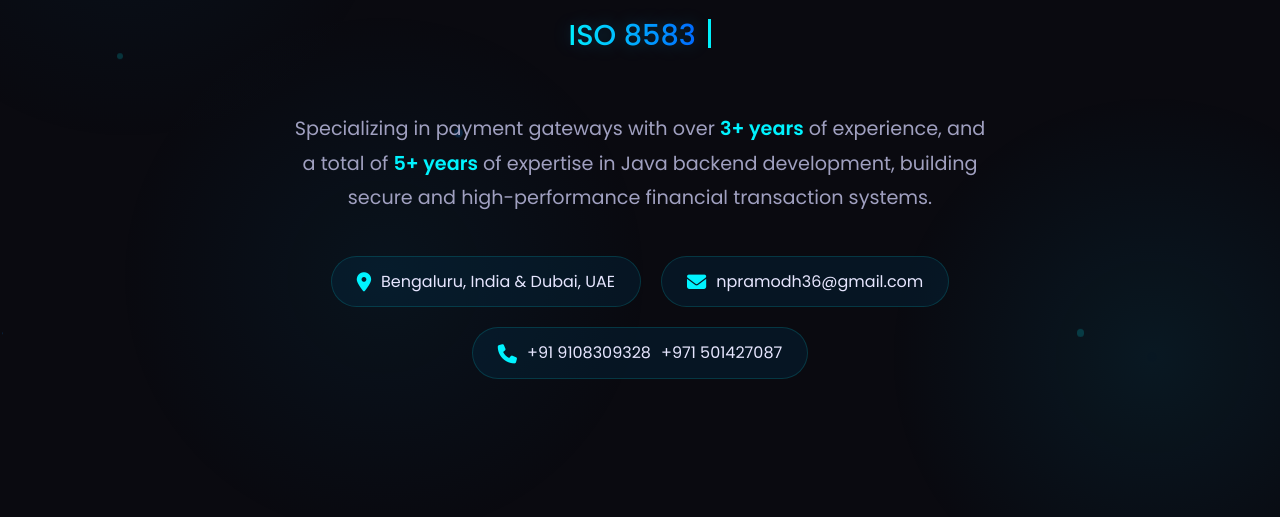
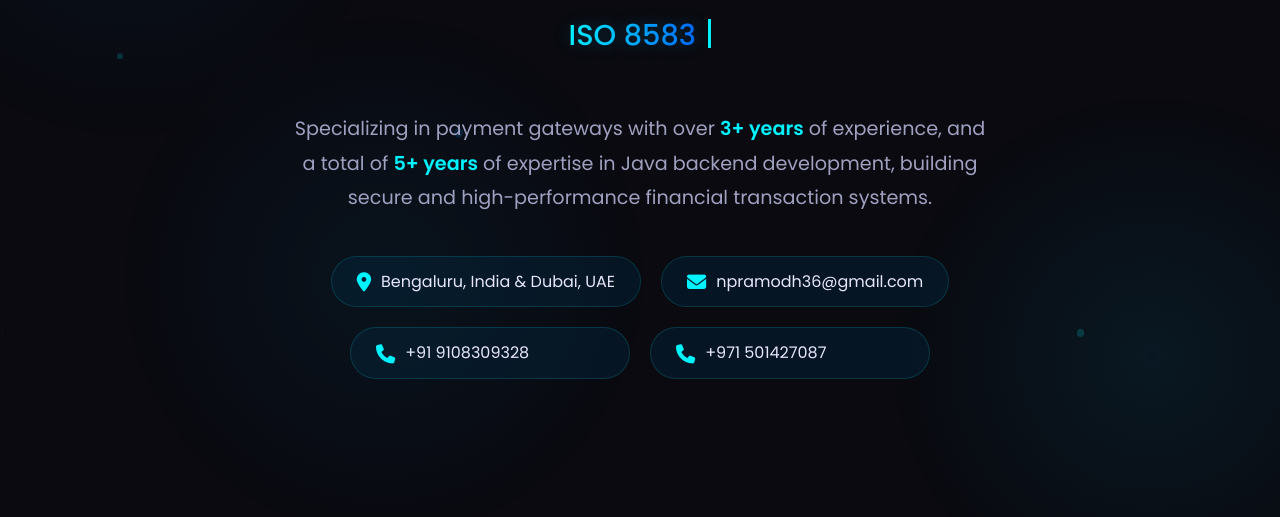
Before and after one commit to pramodhn/pramodh-portfolio-website, a plain HTML site: page index.html in a window 1280 px wide. Shown: the part 283-800 px from the top of the page. Drawn offline with nearby package versions, Linux system fonts and the light colour scheme.

Commit message:
updated the UAE Number

```diff
--- a/index.html
+++ b/index.html
@@ -945,6 +945,9 @@
                         <div class="contact-item">
                             <i class="fas fa-phone"></i>
                             <span>+91 9108309328</span>
+                        </div>
+                         <div class="contact-item">
+                            <i class="fas fa-phone"></i>
                             <span>+971 501427087</span>
                         </div>
                     </div>
```
